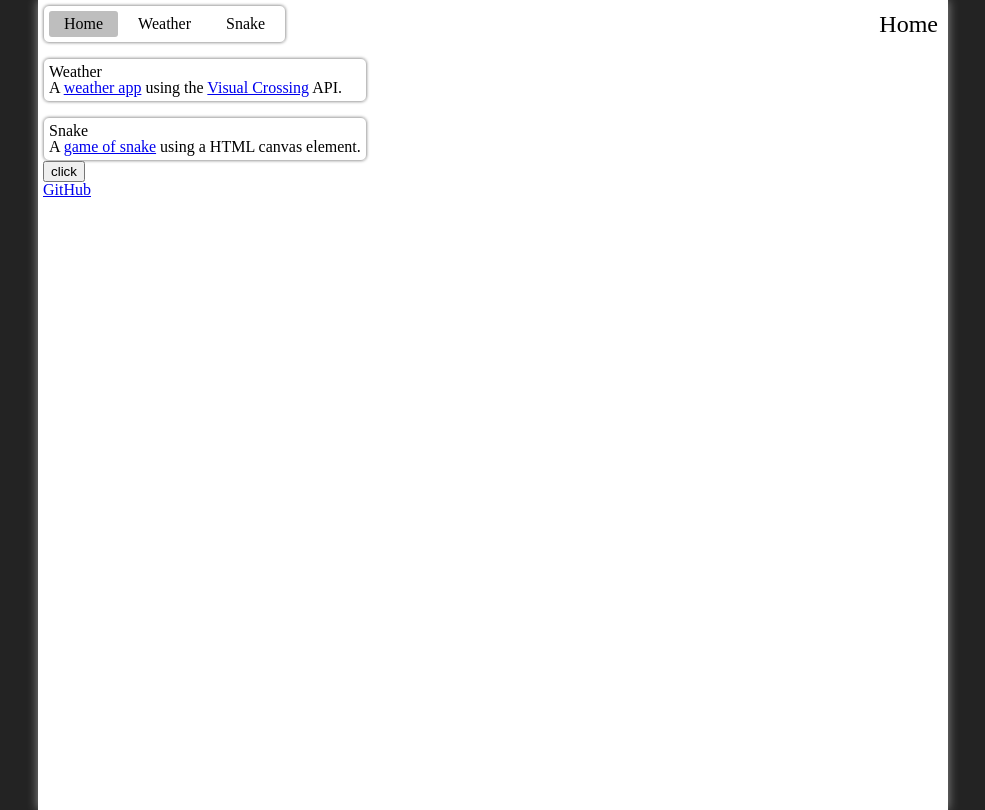
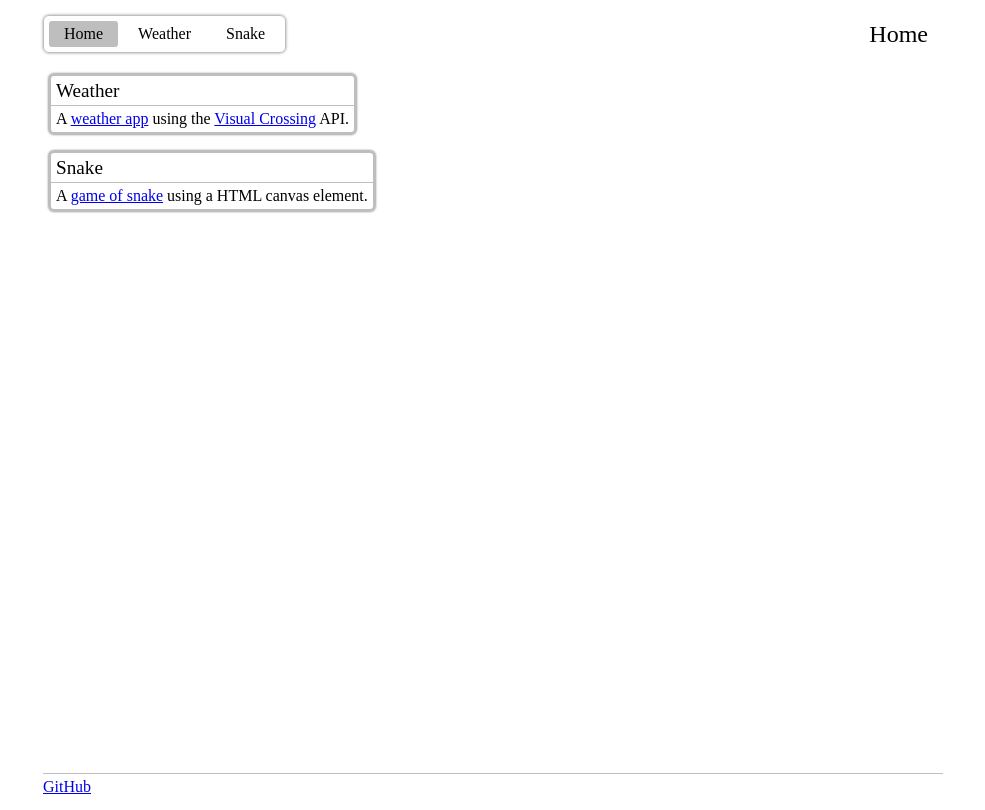
Before and after one commit to Imad-C/imads-demos, a SvelteKit app: page / in a window 1280 px wide. Shown: the whole page, without its empty margins (147-1132 px from the left). Built offline with nearby package versions, Linux system fonts and the light colour scheme.

Commit message:
Add card props

```diff
--- a/src/components/Card.svelte
+++ b/src/components/Card.svelte
@@ -1,18 +1,33 @@
 <script lang="ts">
 	import type { Snippet } from 'svelte';
 
-	let { content }: { content: Snippet } = $props();
+	let { content, title }: { content: Snippet; title?: string } = $props();
 </script>
 
 <div class="container">
-	{@render content()}
+	<p class="title">{title}</p>
+	<div class="content">
+		{@render content()}
+	</div>
 </div>
 
 <style>
 	.container {
-		border: solid var(--colour-silver) 1px;
+		border: solid var(--colour-silver) 3px;
 		border-radius: var(--border-radius-medium);
-		box-shadow: 0 0 3px rgba(0, 0, 0, 0.4);
+		box-shadow: 0 0 2px rgba(0, 0, 0, 0.4);
+	}
+
+	.container > * {
 		padding: var(--spacing-small);
 	}
+
+	.title {
+		font-size: 1.2rem;
+		border-bottom: solid 1px var(--colour-silver);
+	}
+
+	.content {
+		border-radius: 0 var(--border-radius-small);
+	}
 </style>
--- a/src/components/Navbar.svelte
+++ b/src/components/Navbar.svelte
@@ -22,19 +22,19 @@
 	.container {
 		display: flex;
 		align-items: center;
-		margin-bottom: var(--spacing-medium);
+		margin: var(--spacing-medium) 0;
 	}
 
 	.title {
 		font-size: 1.5rem;
-		margin-right: var(--spacing-small);
+		margin-left: auto;
+		margin-right: var(--spacing-medium);
 	}
 
 	.navbar {
 		display: flex;
 		gap: var(--spacing-small);
 		padding: var(--spacing-small);
-		margin-right: auto;
 		border: solid var(--colour-silver) 1px;
 		border-radius: var(--border-radius-medium);
 		box-shadow: 0 0 3px rgba(0, 0, 0, 0.4);
--- a/src/routes/+layout.svelte
+++ b/src/routes/+layout.svelte
@@ -16,7 +16,7 @@
 			{@render children()}
 		</main>
 
-		<footer>
+		<footer class="footer">
 			<a href="https://github.com/Imad-C/imads-demos">GitHub</a>
 		</footer>
 	</div>
@@ -28,21 +28,26 @@
 		justify-content: center;
 		align-items: center;
 		min-height: 100vh;
-		background: var(--colour-black);
 	}
 
 	.container {
-		padding: var(--spacing-small);
+		display: flex;
+		flex-direction: column;
 		width: min(100%, 900px);
 		min-height: 100vh;
 		background: white;
-		box-shadow: 0 0 10px rgba(255, 255, 255, 0.5);
 	}
 
 	.content {
+		flex: 1;
+		padding: var(--spacing-small);
 		display: flex;
 		flex-direction: column;
 		align-items: start;
-		justify-content: center;
+	}
+
+	.footer {
+		padding: var(--spacing-small) 0;
+		border-top: solid var(--colour-silver) 1px;
 	}
 </style>
--- a/src/routes/+page.svelte
+++ b/src/routes/+page.svelte
@@ -3,9 +3,8 @@
 </script>
 
 <div class="container">
-	<Card>
+	<Card title="Weather">
 		{#snippet content()}
-			<h2 class="demo-title">Weather</h2>
 			<p>
 				A <a href="/weather">weather app</a> using the
 				<a href="https://www.visualcrossing.com/">Visual Crossing</a> API.
@@ -13,9 +12,8 @@
 		{/snippet}
 	</Card>
 
-	<Card>
+	<Card title="Snake">
 		{#snippet content()}
-			<h2 class="demo-title">Snake</h2>
 			<p>
 				A <a href="/snake">game of snake</a> using a HTML canvas element.
 			</p>
@@ -23,12 +21,11 @@
 	</Card>
 </div>
 
-<button>click</button>
-
 <style>
 	.container {
 		display: flex;
 		flex-direction: column;
+		align-items: flex-start;
 		gap: var(--spacing-medium);
 	}
 </style>
```
